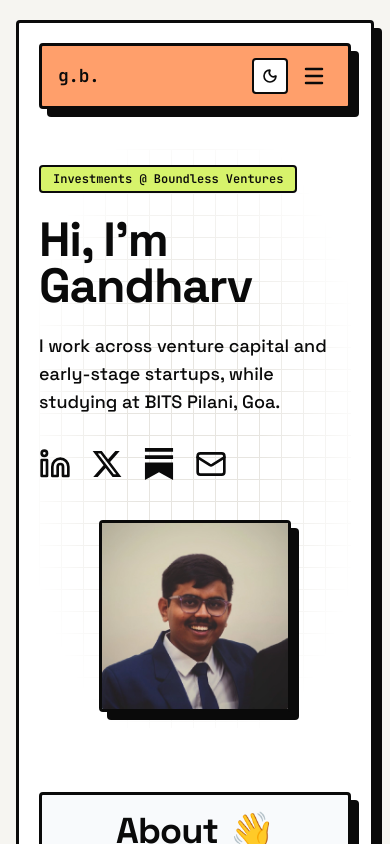
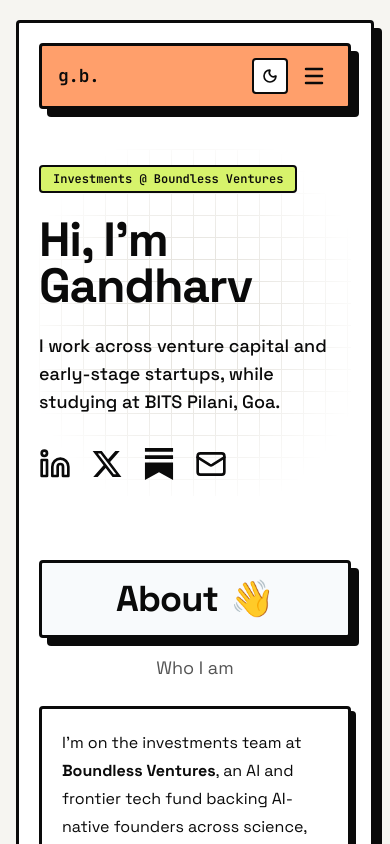
Before and after one commit to gnbhoite06/portfolio, a React (Vite) app: page / in a window 390 px wide. Shown: the top 844 px of the page. Built offline with nearby package versions, Linux system fonts and the light colour scheme.

Commit message:
Hide headshot on portrait phone screens
Co-Authored-By: Claude Opus 5.5 <noreply@anthropic.com>

```diff
--- a/src/components/Hero.tsx
+++ b/src/components/Hero.tsx
@@ -41,7 +41,7 @@ export default function Hero() {
           </div>
         </div>
 
-        <figure className="mx-auto w-48 md:w-full">
+        <figure className="mx-auto hidden w-48 sm:block md:w-full">
           <img
             src="/assets/headshot.png"
             alt="Gandharv Bhoite"
```
